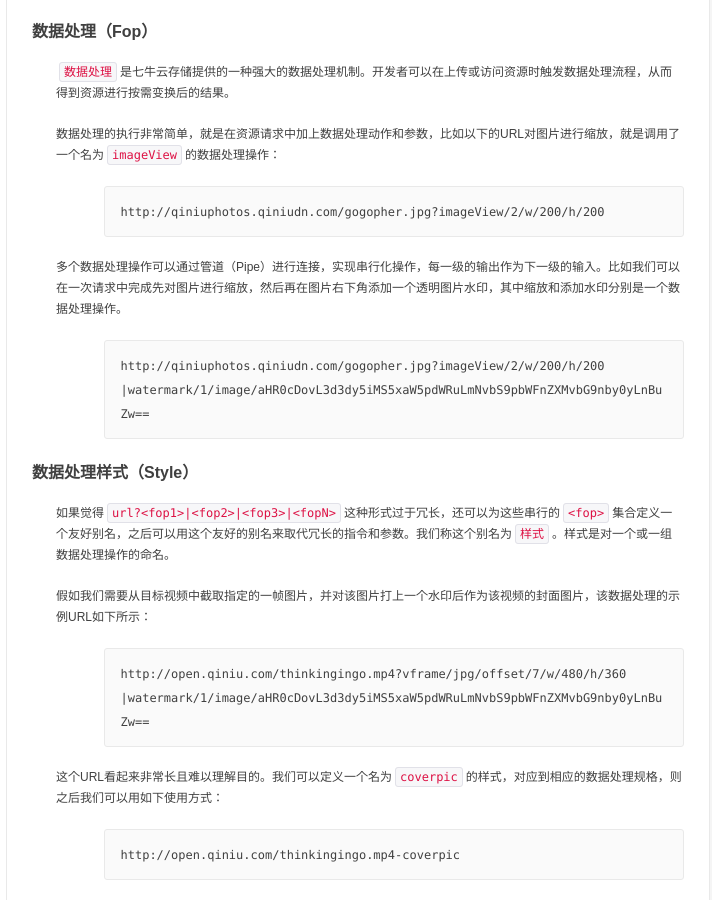
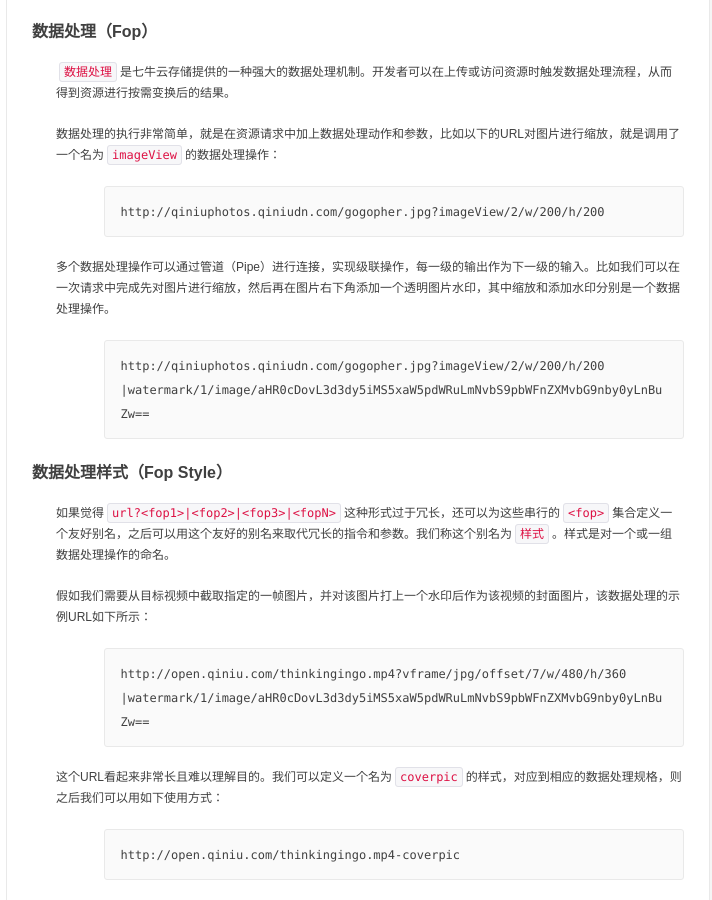
Before and after one commit to qiniu/developer.qiniu.com, a Jekyll site: the page built from docs/v6/api/overview/concepts.md, in a window 1280 px wide and 900 px high, scrolled down 2082 px. Shown: the whole window, without its empty margins (411-1123 px from the left). Built offline with Jekyll 4.4.1, drawn with Linux system fonts in a browser that asks for light colours; comment, search, counter and statistics services are not loaded.

Commit message:
Update concepts.md

````diff
--- a/docs/v6/api/overview/concepts.md
+++ b/docs/v6/api/overview/concepts.md
@@ -83,7 +83,7 @@ http://www.example.com/features/
 http://qiniuphotos.qiniudn.com/gogopher.jpg?imageView/2/w/200/h/200
 ```
 
-多个数据处理操作可以通过管道（Pipe）进行连接，实现串行化操作，每一级的输出作为下一级的输入。比如我们可以在一次请求中完成先对图片进行缩放，然后再在图片右下角添加一个透明图片水印，其中缩放和添加水印分别是一个数据处理操作。
+多个数据处理操作可以通过管道（Pipe）进行连接，实现级联操作，每一级的输出作为下一级的输入。比如我们可以在一次请求中完成先对图片进行缩放，然后再在图片右下角添加一个透明图片水印，其中缩放和添加水印分别是一个数据处理操作。
 
 ```
 http://qiniuphotos.qiniudn.com/gogopher.jpg?imageView/2/w/200/h/200
@@ -91,7 +91,7 @@ http://qiniuphotos.qiniudn.com/gogopher.jpg?imageView/2/w/200/h/200
 ```
 
 <a id="style"></a>
-## 数据处理样式（Style）
+## 数据处理样式（Fop Style）
 
 如果觉得`url?<fop1>|<fop2>|<fop3>|<fopN>`这种形式过于冗长，还可以为这些串行的`<fop>`集合定义一个友好别名，之后可以用这个友好的别名来取代冗长的指令和参数。我们称这个别名为`样式`。样式是对一个或一组数据处理操作的命名。
 
````
